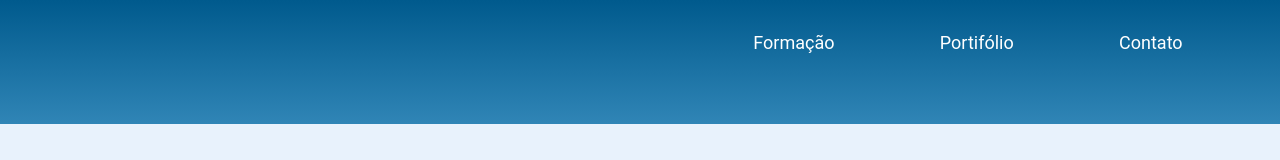
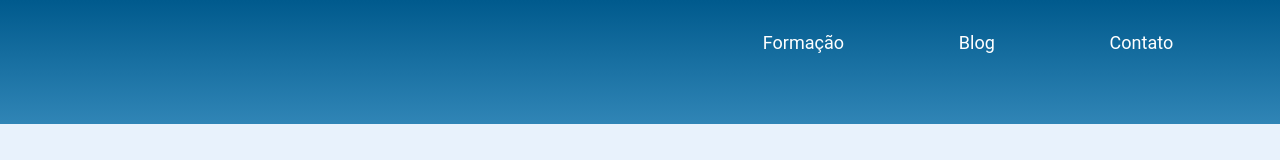
Before and after one commit to renatasilvestr3/PretaLab-Meu_Portif-lio, a plain HTML site: page index.html in a window 1280 px wide. Shown: the top 160 px of the page. Drawn offline with Linux system fonts and the light colour scheme.

Commit message:
atualizando meuhtml

```diff
--- a/index.html
+++ b/index.html
@@ -20,7 +20,7 @@
                      <a href="#formacao">Formação</a>
                  </li>
                  <li>
-                     <a href="#portifolio">Portifólio</a>
+                     <a href="#portifolio">Blog</a>
                  </li>
                  <li>
                      <a href="#contato">Contato</a>
```
